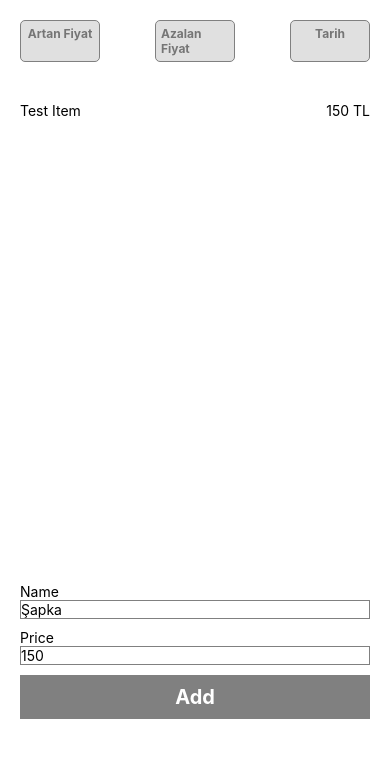
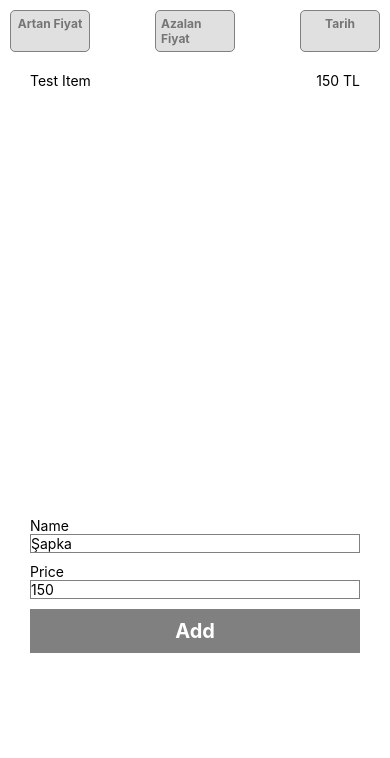
Before and after one commit to hcbylmz/react-native-sort-list, a React Native app in the folder hcbylmz2WeekProject/: screen / in a window 390 px wide. Shown: the top 758 px of the page. Built offline with nearby package versions, Linux system fonts and the light colour scheme.

Commit message:
changed component logic, moved AddItem component from App.js to LıstItem Component

```diff
--- a/hcbylmz2WeekProject/App.js
+++ b/hcbylmz2WeekProject/App.js
@@ -7,16 +7,15 @@
  */
 
 import React from 'react';
-import AddItem from './src/components/AddItem/AddItem';
+
 import ListItem from './src/components/ListItem/ListItem';
-import {View,SafeAreaView} from 'react-native';
+import {SafeAreaView} from 'react-native';
 
 const App = ()=> {
 
   return (
-    <SafeAreaView style={{flex:1,}}>
+    <SafeAreaView style={{flex:1}}>
       <ListItem/>
-<AddItem/>
     </SafeAreaView>
   );
 };
--- a/hcbylmz2WeekProject/src/components/AddItem/AddItem.style.js
+++ b/hcbylmz2WeekProject/src/components/AddItem/AddItem.style.js
@@ -1,11 +1,14 @@
 import {StyleSheet} from 'react-native';
 
 export default StyleSheet.create({
-  container: {flex: 1, justifyContent: 'space-between',
-padding:20,
-},
-  inputContainer: {flex:1,},
-  listContainer: {flex: 2,},
+  container: {
+    flex: 1,
+    justifyContent: 'space-between',
+    padding: 20,
+
+  },
+  inputContainer: {flex: 2},
+  listContainer: {flex: 3},
 
   item: {
     flexDirection: 'row',
@@ -29,7 +32,5 @@ padding:20,
     fontWeight: 'bold',
     fontSize: 20,
   },
-  showItemPrice: {
-
-  },
+  showItemPrice: {},
 });
--- a/hcbylmz2WeekProject/src/components/ListItem/ListItem.js
+++ b/hcbylmz2WeekProject/src/components/ListItem/ListItem.js
@@ -1,22 +1,28 @@
 import React, {useState} from 'react';
 import ListItemStyle from './ListItem.style';
-import {TouchableHighlight, TextInput, Text, View, FlatList} from 'react-native';
+import AddItem from '../AddItem/AddItem';
+import {
+  TouchableHighlight,
+  TextInput,
+  Text,
+  View,
+  FlatList,
+} from 'react-native';
 
 function ListItem() {
-
-  function onPressAsc() {
-
-  }
+  function onPressAsc() {}
 
   function onPressDesc() {}
 
   function onPressDate() {}
 
-
   return (
     <View style={ListItemStyle.container}>
-
-      <TouchableHighlight onPress={onPressAsc} style={ListItemStyle.button} underlayColor='gray' >
+      <View style={ListItemStyle.buttonContainer}>
+        <TouchableHighlight
+          onPress={onPressAsc}
+          style={ListItemStyle.button}
+          underlayColor="gray">
           <Text style={ListItemStyle.buttonText}>Artan Fiyat</Text>
         </TouchableHighlight>
         <TouchableHighlight onPress={onPressDesc} style={ListItemStyle.button}>
@@ -26,6 +32,12 @@ function ListItem() {
           <Text style={ListItemStyle.buttonText}>Tarih</Text>
         </TouchableHighlight>
       </View>
+
+     <AddItem />
+
+
+
+        </View>
   );
 }
 
--- a/hcbylmz2WeekProject/src/components/ListItem/ListItem.style.js
+++ b/hcbylmz2WeekProject/src/components/ListItem/ListItem.style.js
@@ -2,16 +2,26 @@ import {StyleSheet} from 'react-native';
 
 export default StyleSheet.create({
   container: {
-    padding: 20,
+    display: 'flex',
+    flex: 1,
+    padding: 10,
+    flexDirection: 'column',
     justifyContent: 'space-between',
-    flexDirection: 'row',
-
+  },
+  addItemContainer: {
+  flex:1,
+    backgroundColor:'red',
   },
 
+  buttonContainer: {
+
+    flexDirection: 'row',
+    justifyContent: 'space-between',
+  },
   button: {
     backgroundColor: '#e0e0e0',
     alignItems: 'center',
-    width:80,
+    width: 80,
     borderColor: 'gray',
     borderWidth: 1,
     borderRadius: 5,
```
Lines whose indentation alone changed are shown as unchanged.
